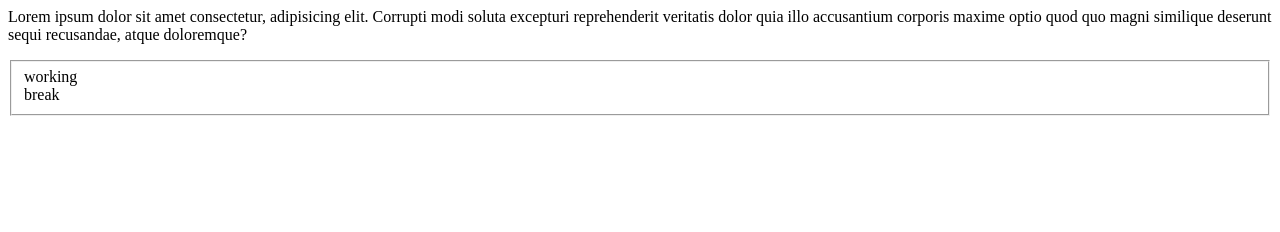
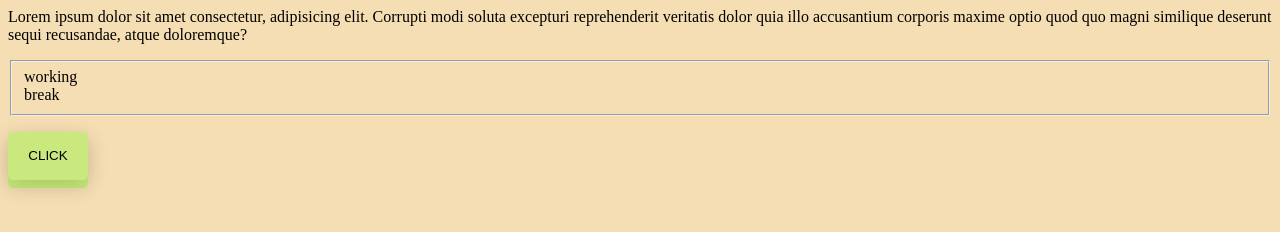
Before and after one commit to git-of-neo/react-pomodoro, a plain HTML site: page practice/practice.html in a window 1280 px wide. Drawn offline with Linux system fonts and the light colour scheme.

Commit message:
3d button

```diff
--- a/practice/practice.html
+++ b/practice/practice.html
@@ -19,4 +19,8 @@
             </fieldset>
         </form>
     </div>
+
+    <button class="btn3d">
+        click
+    </button>
 </body>
--- a/practice/style.css
+++ b/practice/style.css
@@ -3,7 +3,8 @@
 }
 
 body {
-    color: var(--clr-text)
+    background-color: wheat;
+    color: var(--clr-text);
 }
 
 :root:has(#break:checked){
@@ -14,4 +15,25 @@ body {
     display: none;
 }
 
-#break:checked ~ label
+/* #break:checked ~ label */
+
+.btn3d {
+    position: relative;
+    top: 0;
+    left: 0;
+    right: 0;
+    bottom: 0;
+    height: 3rem;
+    width: 5rem;
+    background-color: rgba(100,255,0, 0.3);
+    text-transform: uppercase;
+    border-radius:5px;
+    border-style: hidden;
+    box-shadow: 0px 8px 0px rgba(100,255,0, 0.3), 0px 6px 20px rgba(0,0,0, 0.2);
+    transition: all 0.2 ease;
+}
+
+.btn3d:active{
+    box-shadow: none;
+    top: 8px;
+}
```
